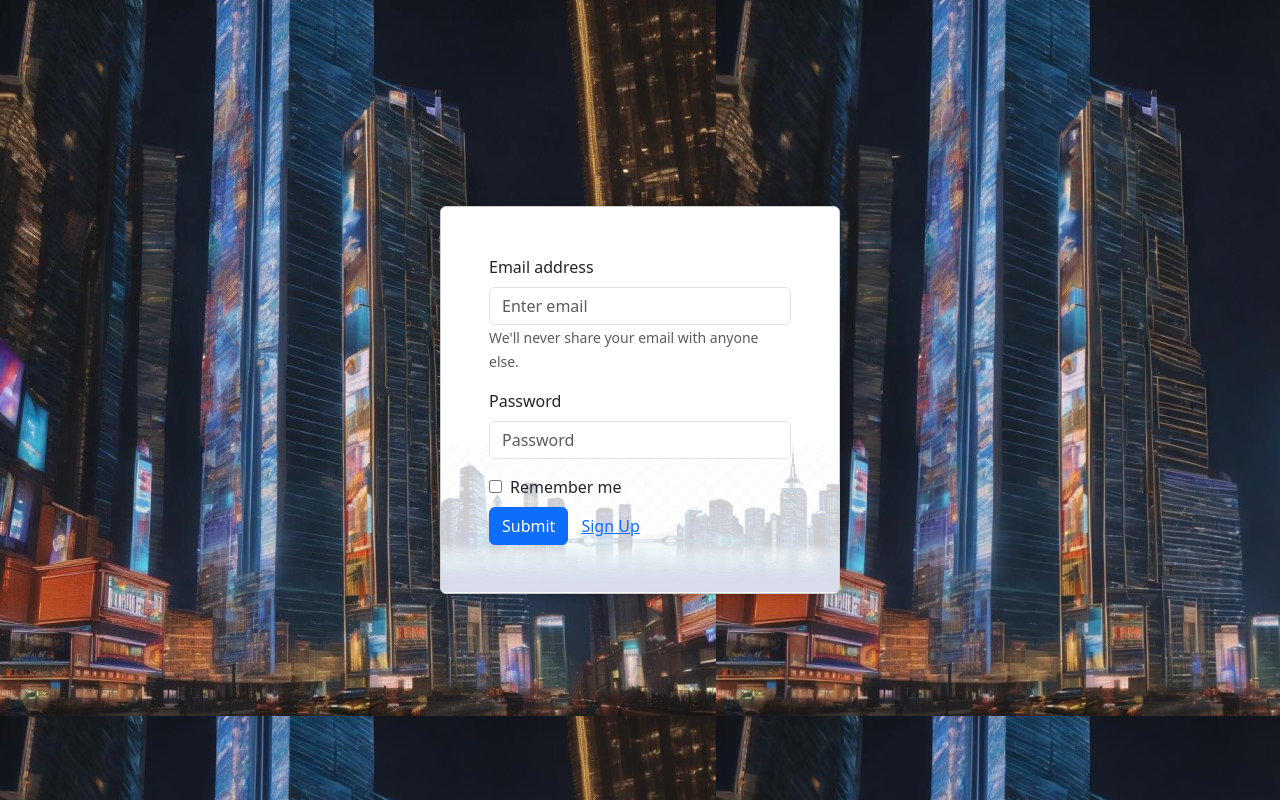
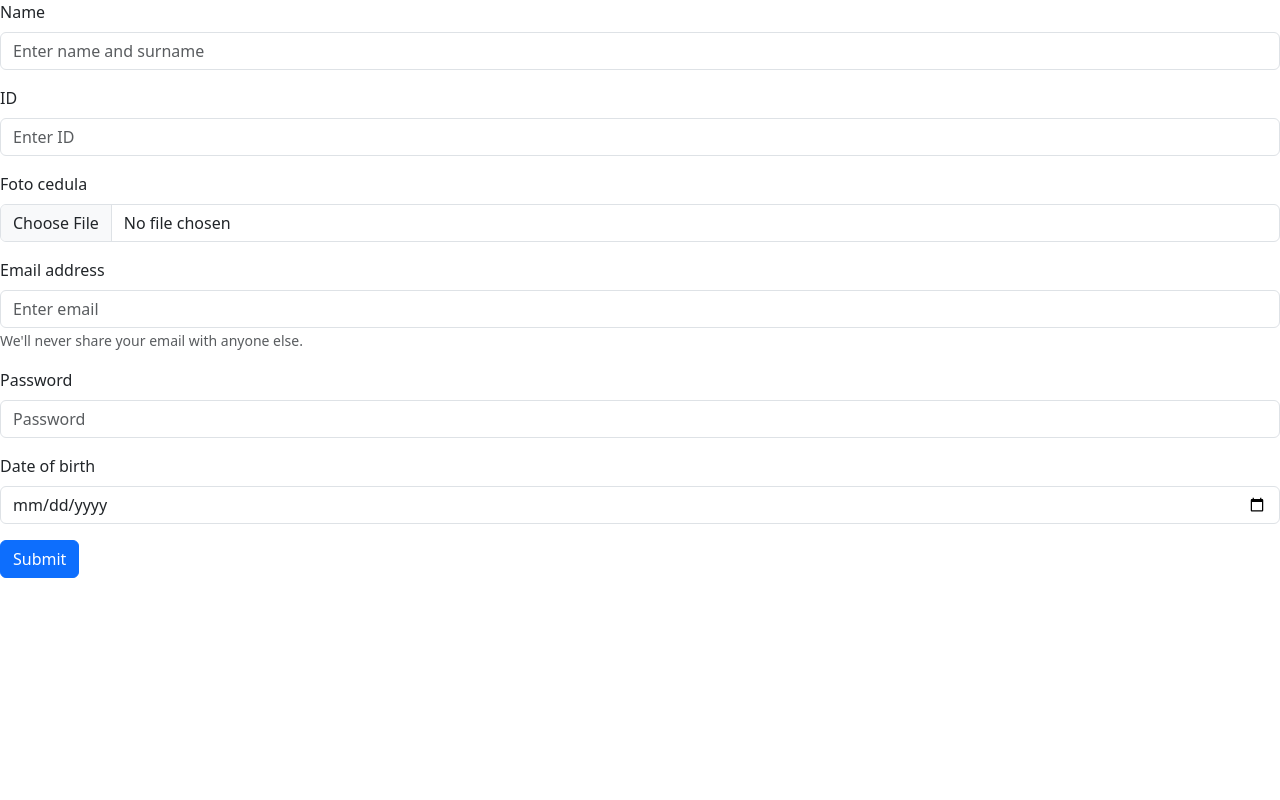
Before and after one commit to teters/ProyectoTIC3, a React (Create React App) app in the folder application/: page /signup in a window 1280 px wide. Built offline with nearby package versions, Linux system fonts and the light colour scheme.

Commit message:
form de registro

```diff
--- a/application/src/App.js
+++ b/application/src/App.js
@@ -40,24 +40,25 @@ function App() {
 
 
 
+
+
   return (
-    //<BrowserRouter>
-      <Router>
-        <div className="App">
-          <InterfazLogin
+    <BrowserRouter>
+      <Routes>
+        <Route exact path="/" element={<InterfazLogin
                       email={email}
                       password={password}
                       onEmailChange={handleEmailChange}
                       onPasswordChange={handlePasswordChange}
                       onSubmit={handleSubmit}
-          />
-          <Routes>
-            <Route path="/" exact component={InterfazLogin} />
-            <Route path="/signup" component={SignUp} />
+              />}/>
+        <Route exact path="/signup" element={<SignUp
+
+
+              />}/>
+
       </Routes>
-        </div>
-      </Router>
-    //</BrowserRouter>
+    </BrowserRouter>
 
   );
   /*const [backendData, setbackEndData] = useState([{}])
--- a/application/src/interfaces/InterfazLogin.js
+++ b/application/src/interfaces/InterfazLogin.js
@@ -1,14 +1,16 @@
 import React from "react";
 import Button from "react-bootstrap/Button";
 import Form from "react-bootstrap/Form";
-import { Link} from "react-router-dom";
+import { Link } from "react-router-dom";
 import "./styles/styless.css";
 
+
 function InterfazLogin({ email, password, onEmailChange, onPasswordChange, onSubmit }) {
+
   return (
     <div className= 'login-background d-flex justify-content-center align-items-center 100-w vh-100 '>
       <div className='login-box p-5 rounded bg-white'>
-
+      <h1 class="text-left mb-4"> Log in</h1>
         <Form onSubmit={onSubmit}>
           <Form.Group className="mb-3" controlId="formBasicEmail">
             <Form.Label>Email address</Form.Label>
@@ -44,7 +46,8 @@ function InterfazLogin({ email, password, onEmailChange, onPasswordChange, onSub
             Submit
           </Button>
           <Link to="/signup">
-            <button type="button" class="btn btn-link">Sign Up</button>
+            <button type="button" class="btn btn-link" >Sign Up</button>
+
           </Link>
         </Form>
 
--- a/application/src/interfaces/SignUp.js
+++ b/application/src/interfaces/SignUp.js
@@ -1,10 +1,111 @@
-import React from "react";
-//import Button from "react-bootstrap/Button";
-//import Form from "react-bootstrap/Form";
+
+import React, { useState } from "react";
+import Form from "react-bootstrap/Form";
+import Button from "react-bootstrap/Button";
 
 function SignUp() {
+  const [nombre, setNombre] = useState("");
+  const [email, setEmail] = useState("");
+  const [password, setPassword] = useState("");
+  const [fechaNacimiento, setFechaNacimiento] = useState("");
+  const [cedula, setCedula] = useState("");
+  const [foto, setFoto] = useState(null);
+
+  // Manejar cambios en el campo de correo electrónico
+  const handleEmailChange = (e) => {
+    setEmail(e.target.value);
+  };
+  const handleFotoChange = (e) => {
+    const file = e.target.files[0];
+    setFoto(file);
+  };
+
+
+  // Manejar cambios en el campo de contraseña
+  const handlePasswordChange = (e) => {
+    setPassword(e.target.value);
+  };
+  const handleNameChange = (e) => {
+    setNombre(e.target.value);
+  };
+  const handleDoBChange = (e) => {
+    setFechaNacimiento(e.target.value);
+  };
+  const handleCedulaChange = (e) => {
+    setCedula(e.target.value);
+  };
+
+  const registrarse = async () => {
+
+
+  };
+
+
   return (
-    <h1>Hola</h1>
+      <Form onSubmit={registrarse}>
+        <Form.Group className="mb-3" controlId="formName">
+          <Form.Label>Name</Form.Label>
+          <Form.Control
+              type="name"
+              placeholder="Enter name and surname"
+              value={nombre}
+              onChange={handleNameChange}
+            />
+
+          </Form.Group>
+        <Form.Group className="mb-3" controlId="formCedula">
+        <Form.Label>ID</Form.Label>
+        <Form.Control
+            type="cedula"
+            placeholder="Enter ID"
+            value={cedula}
+            onChange={handleCedulaChange}
+            />
+          </Form.Group>
+      <Form.Group className="mb-3" controlId="formFoto">
+        <Form.Label>Foto cedula</Form.Label>
+        <Form.Control
+          type="file"
+          accept="image/*" // Limitar a archivos de imagen
+          onChange={handleFotoChange}
+          value={foto}
+        />
+      </Form.Group>
+        <Form.Group className="mb-3" controlId="formBasicEmail">
+          <Form.Label>Email address</Form.Label>
+          <Form.Control
+              type="email"
+              placeholder="Enter email"
+              onChange={handleEmailChange}
+              value={email}
+            />
+            <Form.Text className="text-muted">
+              We'll never share your email with anyone else.
+            </Form.Text>
+          </Form.Group>
+
+          <Form.Group className="mb-3" controlId="formBasicPassword">
+            <Form.Label>Password</Form.Label>
+            <Form.Control
+              type="password"
+              placeholder="Password"
+              onChange={handlePasswordChange}
+              value={password}
+            />
+          </Form.Group>
+          <Form.Group className="mb-3" controlId="formDob">
+            <Form.Label>Date of birth</Form.Label>
+            <Form.Control
+              type="date"
+              value={fechaNacimiento}
+              onChange={handleDoBChange}
+            />
+          </Form.Group>
+
+          <Button variant="primary" type="submit">
+            Submit
+          </Button>
+        </Form>
 
   );
 }
```
Lines whose indentation alone changed are shown as unchanged.
